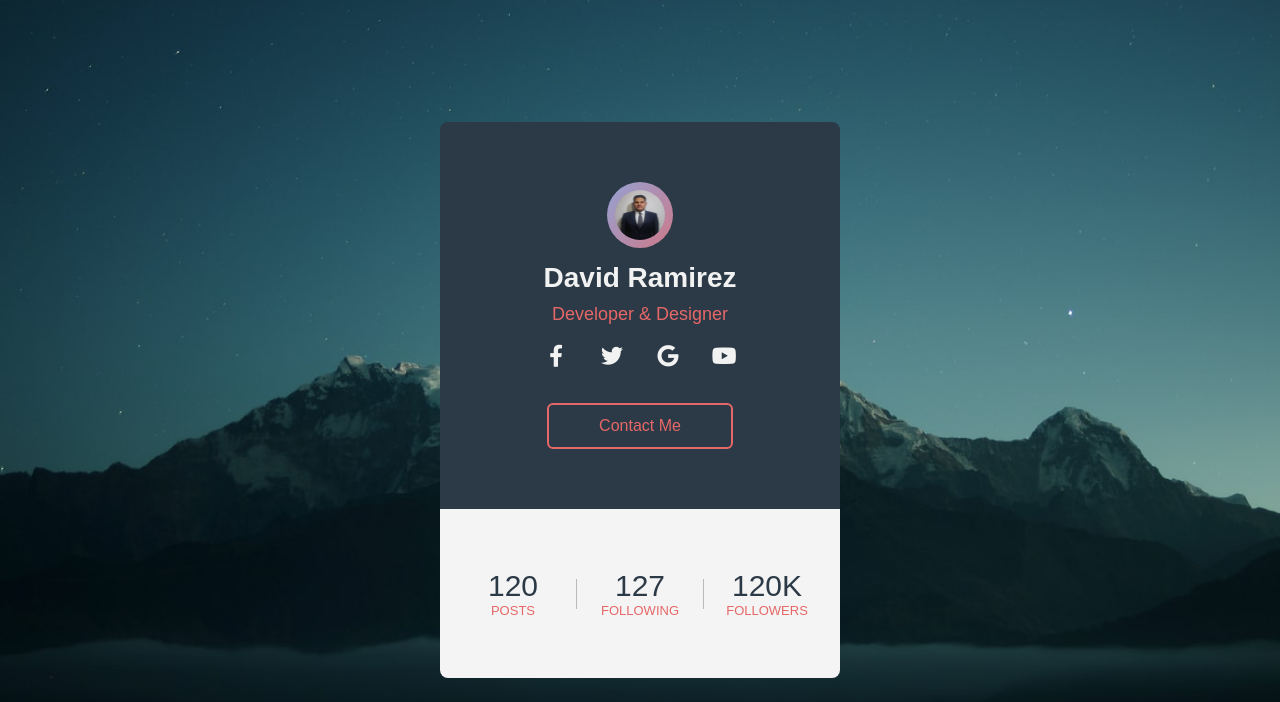
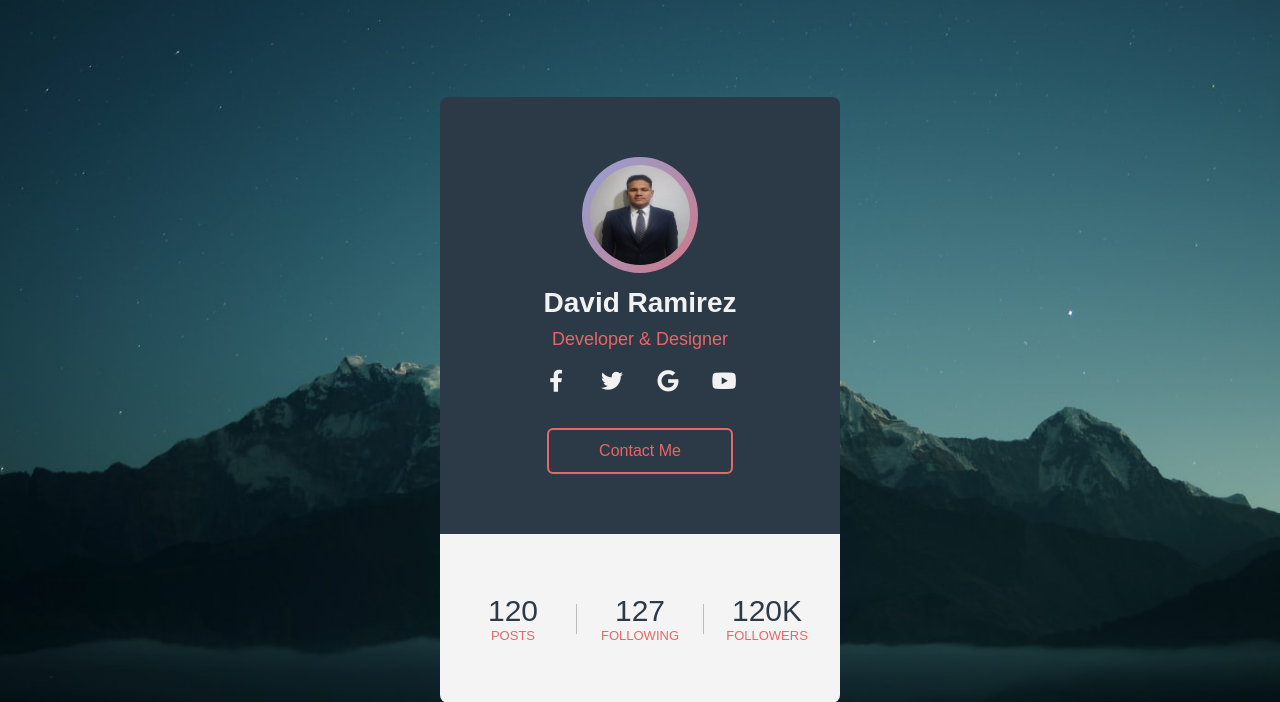
Before and after one commit to megazion1/megazion1.github.io, a PHP site: page / in a window 1280 px wide. Shown: the top 702 px of the page. Run offline with PHP 8.4, Linux system fonts and the light colour scheme; some libraries are stand-ins or nearby versions.

Commit message:
Update style.css

```diff
--- a/style.css
+++ b/style.css
@@ -54,8 +54,8 @@ body{
 
 .pic img{
   display: block;
-  width: 50px;
-  height: 50px;
+  width: 100px;
+  height: 100px;
   border-radius: 50%;
 }
 
```
